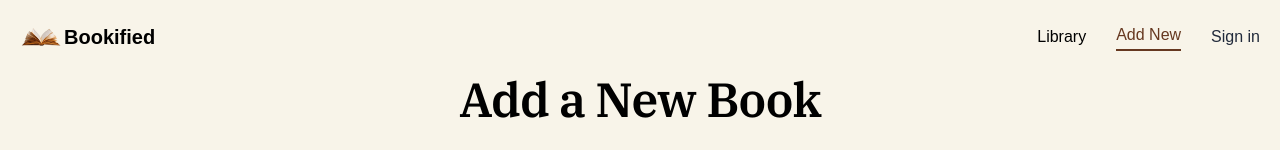
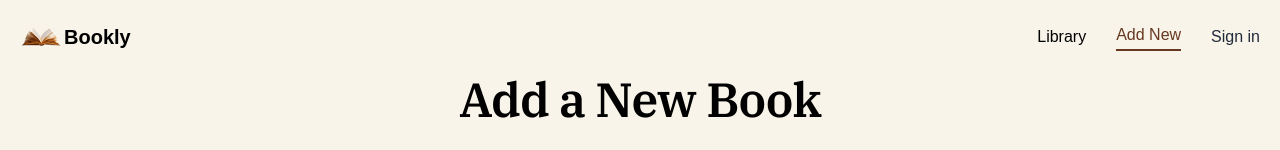
Before and after one commit to uluturhandilara/bookly, a Next.js app: page /books/new in a window 1280 px wide. Shown: the top 150 px of the page. Built offline with nearby package versions, Linux system fonts and the light colour scheme; no server answers; a web font is replaced by a local one.

Commit message:
fix:upload-form

```diff
--- a/components/Navbar.tsx
+++ b/components/Navbar.tsx
@@ -31,7 +31,7 @@ const Navbar = () => {
             width={42}
             height={26}
           />
-          <span className="logo-text">Bookified</span>
+          <span className="logo-text">Bookly</span>
         </Link>
 
         <nav className="w-fit flex gap-7.5 items-center">
--- a/components/UploadForm.tsx
+++ b/components/UploadForm.tsx
@@ -142,6 +142,14 @@ export default function UploadForm() {
         toast.error("Failed to save book segments");
         throw new Error("Failed to save book segments");
       }
+
+      console.log("Form submitted successfully", {
+        title: values.title,
+        author: values.author,
+        persona: values.persona,
+        bookId: book.data._id,
+        slug: book.data.slug,
+      });
 
       form.reset();
       router.push("/");
--- a/lib/utils.ts
+++ b/lib/utils.ts
@@ -124,7 +124,6 @@ export async function parsePDFFile(file: File) {
     await firstPage.render({
       canvasContext: context,
       viewport: viewport,
-      canvas,
     }).promise;
 
     // Convert canvas to data URL
```
